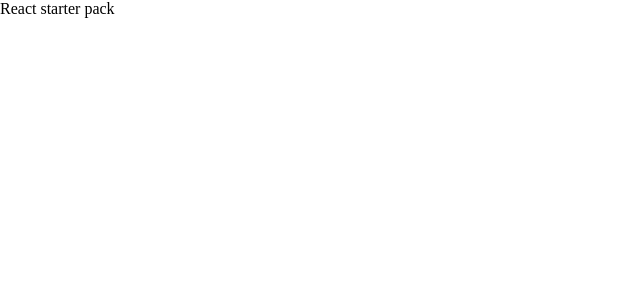
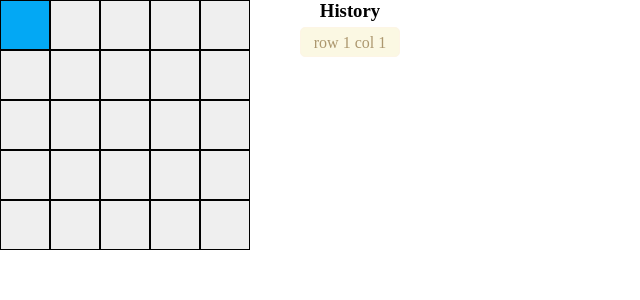
Before and after one commit to CasualJackie/StarNavi, a React (Create React App) app: page / in a window 1280 px wide. Shown: the top 300 px of the page, without its empty margins (0-640 px from the left). Built offline with nearby package versions, Linux system fonts and the light colour scheme.

Commit message:
add history and square components

```diff
--- a/src/App.jsx
+++ b/src/App.jsx
@@ -1,8 +1,36 @@
-import React from 'react';
+import React, { useState, useEffect } from 'react';
 import './App.scss';
+import { Square } from './components/Square/Square';
+import { History } from './components/History/History';
 
-export const App = () => (
-  <div>
-    React starter pack
-  </div>
-);
+export const App = () => {
+  const [field, setField] = useState([]);
+  const [historyHover, setHistoryHover] = useState([]);
+
+  useEffect(() => {
+    async function fetchData() {
+      const number = 5;
+      const squares = [];
+
+      for (let i = 1; i <= number; i += 1) {
+        squares.push(i);
+      }
+
+      setField(squares);
+    }
+
+    fetchData();
+  }, []);
+
+  return (
+    <div className="container">
+      <Square
+        field={field}
+        historyHover={historyHover}
+        setHistoryHover={setHistoryHover}
+      />
+
+      <History historyHover={historyHover} />
+    </div>
+  );
+};
--- a/src/App.scss
+++ b/src/App.scss
@@ -1,8 +1,3 @@
-.nav {
+.container {
   display: flex;
-  margin: 20px;
-
-  * {
-    margin-right: 10px;
-  }
 }
--- a/src/components/History/History.jsx
+++ b/src/components/History/History.jsx
@@ -1,7 +1,14 @@
 import React from 'react';
+import './History.scss';
+import { HistoryShape } from '../../shapes/HistoryShape';
 
-export const History = () => (
-  <div>
-    <h3>History</h3>
+export const History = ({ historyHover }) => (
+  <div className="history">
+    <h3 className="history__title">History</h3>
+    {historyHover.map(item => (
+      <div key={item} className="history__item">{item}</div>
+    ))}
   </div>
 );
+
+History.propTypes = HistoryShape;
--- a/src/components/History/History.scss
+++ b/src/components/History/History.scss
@@ -0,0 +1,25 @@
+.history {
+  display: flex;
+  flex-direction: column;
+  align-items: center;
+  width: 200px;
+
+  &__title {
+    margin: 0;
+  }
+
+  &__item {
+    height: 30px;
+    width: 100px;
+
+    margin: 5px;
+
+    text-align: center;
+    line-height: 30px;
+
+    color: #AC976E;
+    background-color: #FBF8E3;
+    border: 1px solid #FDF5E5;
+    border-radius: 5px;
+  }
+}
--- a/src/components/Square/Square.jsx
+++ b/src/components/Square/Square.jsx
@@ -0,0 +1,32 @@
+import React from 'react';
+import './Square.scss';
+import { SquareShape } from '../../shapes/SquareShape';
+
+export const Square = ({ field, historyHover, setHistoryHover }) => {
+  const handleHover = (event) => {
+    const { target } = event;
+
+    setHistoryHover([...historyHover, target.dataset.place]);
+  };
+
+  return (
+    <div className="square">
+      {field.map(row => (
+        <div key={row} className="square__row">
+          {field.map(square => (
+            // eslint-disable-next-line jsx-a11y/mouse-events-have-key-events
+            <button
+              className="square__item"
+              key={square}
+              type="button"
+              data-place={`row ${row} col ${square}`}
+              onMouseOver={handleHover}
+            />
+          ))}
+        </div>
+      ))}
+    </div>
+  );
+};
+
+Square.propTypes = SquareShape;
--- a/src/components/Square/Square.scss
+++ b/src/components/Square/Square.scss
@@ -0,0 +1,17 @@
+.square {
+
+  &__row {
+    display: flex;
+  }
+
+  &__item {
+    width: 50px;
+    height: 50px;
+    border: 1px solid black;
+    cursor: pointer;
+
+    &:hover {
+      background-color: #03A8F4;
+    }
+  }
+}
--- /dev/null
+++ b/src/shapes/HistoryShape.js
@@ -0,0 +1,5 @@
+import PropTypes from 'prop-types';
+
+export const HistoryShape = {
+  field: PropTypes.arrayOf(PropTypes.string).isRequired,
+}.isRequired;
--- /dev/null
+++ b/src/shapes/SquareShape.js
@@ -0,0 +1,7 @@
+import PropTypes from 'prop-types';
+
+export const SquareShape = {
+  field: PropTypes.arrayOf(PropTypes.number).isRequired,
+  historyHover: PropTypes.arrayOf(PropTypes.string).isRequired,
+  setHistoryHover: PropTypes.func.isRequired,
+}.isRequired;
```
